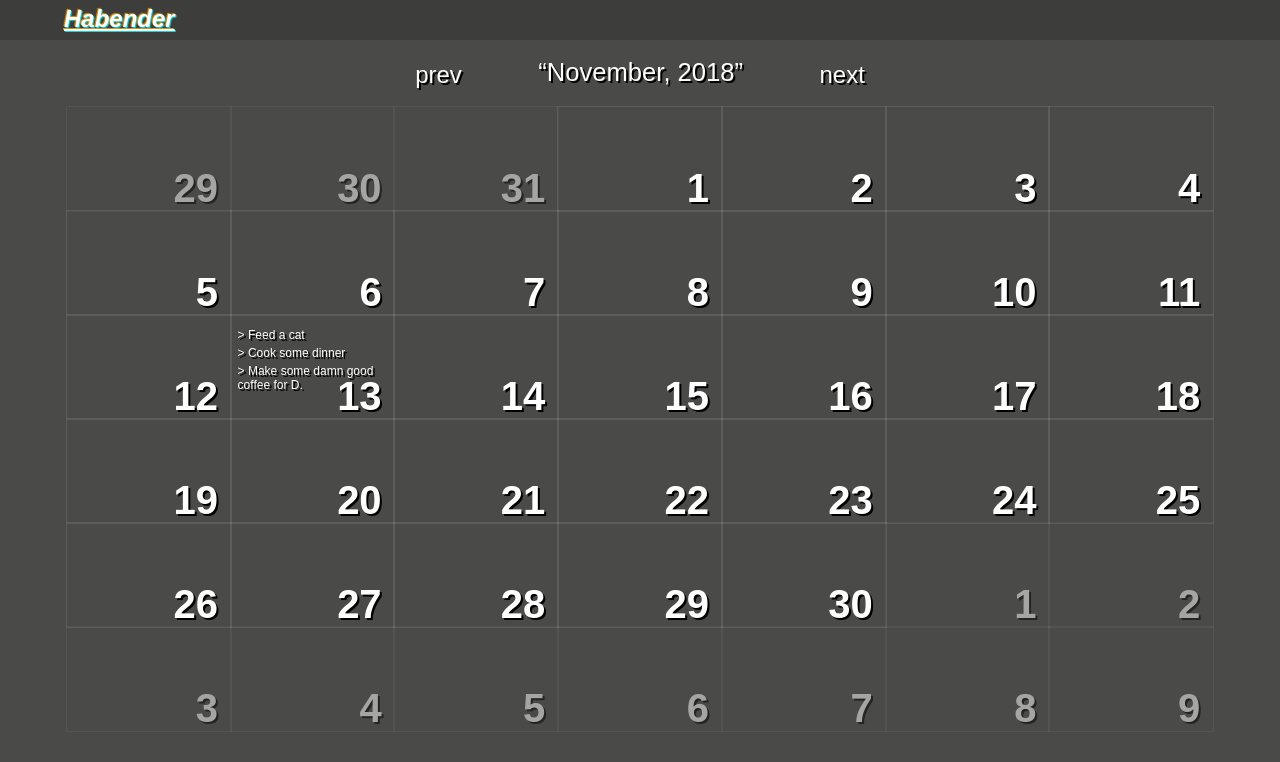
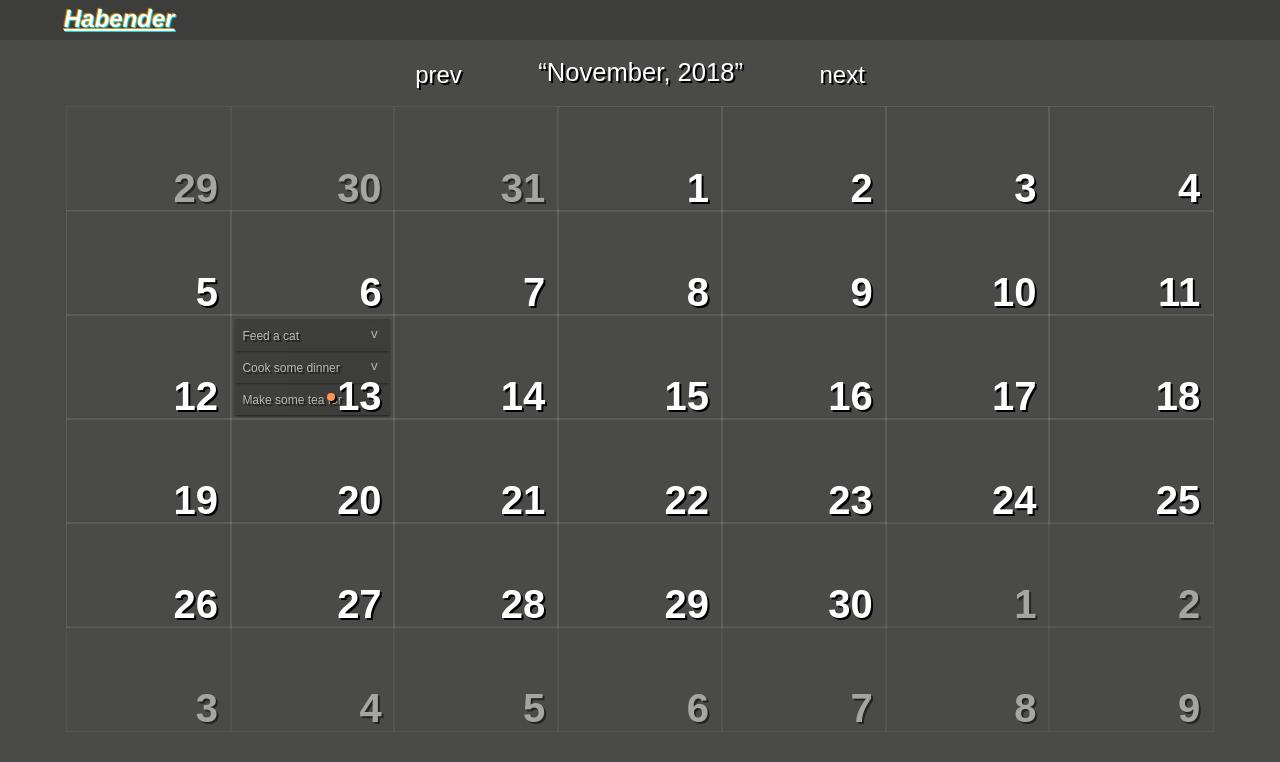
Before and after one commit to yugisu/habender, a React (Create React App) app: page / in a window 1280 px wide. Shown: the top 762 px of the page. Built offline with nearby package versions, Linux system fonts and the light colour scheme.

Commit message:
design & implement Todos in ui

```diff
--- a/src/components/Calendar/Calendar.jsx
+++ b/src/components/Calendar/Calendar.jsx
@@ -18,9 +18,9 @@ class Calendar extends Component {
       Calendar.newDay(this.today, [
         'Feed a cat',
         'Cook some dinner',
-        'Make some damn good coffee for D.',
+        'Make some tea for my darling',
       ]),
-      Calendar.newDay(NiceDate.newDate(this.today, -33), [
+      Calendar.newDay(NiceDate.newDate(this.today, -22), [
         'Drink some cola',
         'Finish that goddamn stoopid todo app',
       ]),
@@ -49,8 +49,12 @@ class Calendar extends Component {
     const { openedMonth, todos } = this.state;
 
     // const prevMonthTodos = todos.filter((el) => el.date.month === openedMonth.month - 1);
-    const curMonthTodos = todos.filter(
-      (el) => el.date.month === openedMonth.month,
+    const currentTodos = todos.filter((el) =>
+      [
+        openedMonth.month - 1,
+        openedMonth.month,
+        openedMonth.month + 1,
+      ].includes(el.date.month),
     );
     // const nextMonthTodos = todos.filter((el) => el.date.month === openedMonth.month + 1);
 
@@ -62,7 +66,7 @@ class Calendar extends Component {
         />
 
         <div className="calendar__body">
-          <Month monthObj={openedMonth} todos={curMonthTodos} />
+          <Month monthObj={openedMonth} todos={currentTodos} />
         </div>
       </div>
     );
--- a/src/components/CalendarTile/CalendarTile.jsx
+++ b/src/components/CalendarTile/CalendarTile.jsx
@@ -1,4 +1,6 @@
 import React from 'react';
+
+import Todo from '../Todo';
 
 const CalendarTile = ({ dayObj, activities, isFromOtherMonth }) => {
   const isEmpty = activities.length === 0;
@@ -11,15 +13,13 @@ const CalendarTile = ({ dayObj, activities, isFromOtherMonth }) => {
         (!isEmpty ? ' tile--not-empty' : '')
       }>
       <div className="tile__label">
-        <span>{dayObj.date}</span>
+        <div className="tile__label__name">{dayObj.date}</div>
       </div>
-      <ul className="tile__content">
+      <div className="tile__content">
         {activities.map((el) => (
-          <li className="todo todo--minified" key={`todo-${el.id}`}>
-            {el.name}
-          </li>
+          <Todo todoObj={el} key={`todo-${el.id}`} />
         ))}
-      </ul>
+      </div>
     </div>
   );
 };
--- a/src/components/Month/Month.jsx
+++ b/src/components/Month/Month.jsx
@@ -7,14 +7,12 @@ const Month = ({ monthObj, todos }) => {
   const monthTiles = [
     ...Array(6).fill([...Array(7).keys()].map((elem) => elem + 1)),
   ].map((week, idxW) =>
-    week.map((day, idxD) => {
+    week.map((day) => {
       const tetha = NiceDate.newDate(monthObj);
       tetha.addDays(day - monthObj.day + 7 * idxW);
 
       const isFromOtherMonth = tetha.month !== monthObj.month;
-      const dayInTodos = todos.find(
-        (el) => !isFromOtherMonth && el.date.date === tetha.date,
-      );
+      const dayInTodos = todos.find((el) => el.date.show() === tetha.show());
       let activities = [];
       if (dayInTodos) {
         activities = dayInTodos.activities;
--- /dev/null
+++ b/src/components/Todo/Todo.jsx
@@ -0,0 +1,35 @@
+import React, { Component } from 'react';
+
+import NiceDate from '../../NiceDate';
+
+export default class Todo extends Component {
+  state = {
+    minified: true,
+  };
+
+  toggleMinified = () => {
+    this.setState((state) => ({
+      minified: !state.minified,
+    }));
+  };
+
+  render() {
+    const { minified } = this.state;
+    const { todoObj } = this.props;
+
+    return (
+      <div className={`todo ${minified ? 'todo--minified' : ''}`}>
+        <div className="todo__head">
+          <div className="todo__head__name">{todoObj.name}</div>
+          <button
+            className="todo__head__btn-expand"
+            onClick={this.toggleMinified}
+          >
+            v
+          </button>
+        </div>
+        <div className="todo__content" />
+      </div>
+    );
+  }
+}
--- /dev/null
+++ b/src/components/Todo/index.js
@@ -0,0 +1,3 @@
+import Todo from './Todo.jsx';
+
+export default Todo;
--- a/src/index.css
+++ b/src/index.css
@@ -15,6 +15,10 @@ html {
 body {
   margin: 0;
   padding: 0;
+}
+
+button {
+  outline: none;
 }
 
 ::-moz-selection {
@@ -183,14 +187,6 @@ header {
   transition: 0.15s;
 }
 
-.tile--other-month {
-  opacity: 0.5;
-}
-
-.tile--other-month:hover {
-  opacity: 1;
-}
-
 .tile__label {
   position: relative;
   z-index: 100;
@@ -205,10 +201,6 @@ header {
       -ms-flex-pack: end;
           justify-content: flex-end;
   padding: 0 1vw;
-  color: #fff;
-  text-shadow: 2px 2px 0px black;
-  font-size: 5vh;
-  font-weight: bold;
   background: transparent;
   -webkit-user-select: none;
      -moz-user-select: none;
@@ -217,6 +209,57 @@ header {
   -webkit-transition: 0.15s;
   transition: 0.15s;
   border-radius: 0;
+}
+
+.tile__label__name {
+  display: -webkit-box;
+  display: -ms-flexbox;
+  display: flex;
+  -webkit-box-align: center;
+      -ms-flex-align: center;
+          align-items: center;
+  color: #fff;
+  text-shadow: 2px 2px 0px black;
+  font-size: 5vh;
+  font-weight: bold;
+}
+
+.tile__content {
+  z-index: 50;
+  height: 100%;
+  margin: 0;
+  -webkit-transform: translate(0, -100%);
+          transform: translate(0, -100%);
+  padding: 0.5vh;
+  font-size: 1.5vh;
+  overflow: auto;
+  opacity: 1;
+  -webkit-transition: opacity 0.15s;
+  transition: opacity 0.15s;
+}
+
+.tile__content:not(:hover) {
+  opacity: 0.6;
+}
+
+.tile--other-month {
+  opacity: 0.5;
+}
+
+.tile--other-month:hover {
+  opacity: 0.8;
+}
+
+.tile--not-empty .tile__label__name::before {
+  content: '';
+  display: block;
+  width: 1vh;
+  height: 1vh;
+  margin-right: 0.3vh;
+  -webkit-box-shadow: 2px 2px 0px black;
+          box-shadow: 2px 2px 0px black;
+  border-radius: 50%;
+  background: #ff934f;
 }
 
 .tile:hover {
@@ -228,21 +271,80 @@ header {
   opacity: 0.2;
 }
 
-.tile__content {
-  z-index: 50;
+.todo {
+  overflow: hidden;
   height: 100%;
-  margin: 0;
-  margin-top: -12.2vh;
-  padding: 3%;
-  font-size: 1.5vh;
-  overflow: auto;
+  background: rgba(134, 134, 134, 0.295);
+  -webkit-box-shadow: 0 0.2vh 0.2vh rgba(0, 0, 0, 0.7);
+          box-shadow: 0 0.2vh 0.2vh rgba(0, 0, 0, 0.7);
+  -webkit-transition: 0.15s;
+  transition: 0.15s;
+}
+
+.todo__head {
+  width: 100%;
+  display: -ms-grid;
+  display: grid;
+  -ms-grid-columns: auto 2.5vw;
+      grid-template-columns: auto 2.5vw;
+  overflow: hidden;
+  background: rgba(0, 0, 0, 0.4);
+  -webkit-box-shadow: 0 0.2vh 0.2vh rgba(0, 0, 0, 0.7);
+          box-shadow: 0 0.2vh 0.2vh rgba(0, 0, 0, 0.7);
+  -webkit-transition: 0.15s;
+  transition: 0.15s;
+}
+
+.todo__head:hover {
+  background: rgba(26, 26, 26, 0.4);
+}
+
+.todo__head__name {
+  display: inline-block;
+  line-height: 3vh;
+  margin: 0.6vh 0.2vw 0.3vh 0.6vw;
+}
+
+.todo__head__btn-expand {
+  height: 1.5vw;
+  width: 1.5vw;
+  border-radius: 50%;
+  margin: .6vh auto;
+  background: transparent;
+  line-height: 1.5vw;
+  text-align: center;
+  padding: 0;
+  border: none;
+  color: #fff;
+  -webkit-box-shadow: 0 0 10vh #000;
+          box-shadow: 0 0 10vh #000;
+  -webkit-transform: rotate(180deg);
+          transform: rotate(180deg);
+  -webkit-transition: -webkit-transform 0.15s;
+  transition: -webkit-transform 0.15s;
+  transition: transform 0.15s;
+  transition: transform 0.15s, -webkit-transform 0.15s;
 }
 
 .todo--minified {
-  padding: 0.2rem;
+  height: 4vh;
+  border-radius: 0;
+  margin: 0;
 }
 
-.todo::before {
-  content: '> ';
+.todo--minified .todo__head {
+  height: 100%;
+}
+
+.todo--minified .todo__head__btn-expand {
+  -ms-flex-item-align: auto;
+      -ms-grid-row-align: auto;
+      align-self: auto;
+  -webkit-transform: rotate(0deg);
+          transform: rotate(0deg);
+}
+
+.todo--minified .todo__content {
+  display: none;
 }
 /*# sourceMappingURL=index.css.map */
--- a/src/index.scss
+++ b/src/index.scss
@@ -93,6 +93,9 @@ html {
 body {
   margin: 0;
   padding: 0;
+}
+button {
+  outline: none;
 }
 ::selection {
   background: theme(selection-color);
@@ -235,15 +238,7 @@ header {
   border-radius: theme(tile-roundness);
   outline: 0.2vh solid rgba(134, 134, 134, 0.3);
   transition: 0.15s;
-  // border-collapse: collapse;
-}
-.tile--other-month {
-  opacity: 0.5;
-  &:hover {
-    opacity: 1;
-  }
-}
-.tile__label {
+  &__label {
     position: relative;
     z-index: 100;
     height: 100%;
@@ -251,35 +246,114 @@ header {
     align-items: flex-end;
     justify-content: flex-end;
     padding: 0 1vw;
+    background: transparent;
+    user-select: none;
+    transition: 0.15s;
+    border-radius: theme(tile-roundness);
+    &__name {
+      display: flex;
+      align-items: center;
       color: theme(tile-label-text);
       text-shadow: theme(tile-label-text-shadow);
       font-size: 5vh;
       font-weight: bold;
-  background: transparent;
-  user-select: none;
-  transition: 0.15s;
-  border-radius: theme(tile-roundness);
     }
-.tile:hover {
+  }
+  &__content {
+    z-index: 50;
+    height: 100%;
+    margin: 0;
+    transform: translate(0, -100%);
+    padding: 0.5vh;
+    font-size: 1.5vh;
+    overflow: auto;
+    opacity: 1;
+    transition: opacity 0.15s;
+    &:not(:hover) {
+      opacity: 0.6;
+    }
+  }
+  &--other-month {
+    opacity: 0.5;
+    &:hover {
+      opacity: 0.8;
+    }
+  }
+  &--not-empty .tile__label__name::before {
+    content: '';
+    display: block;
+    width: 1vh;
+    height: 1vh;
+    margin-right: 0.3vh;
+    box-shadow: theme(tile-label-text-shadow);
+    border-radius: 50%;
+    background: theme(pri);
+  }
+  &:hover {
     background: rgba(0, 0, 0, 0.05);
     .tile__label {
       z-index: -1;
       opacity: 0.2;
     }
   }
-.tile__content {
-  z-index: 50;
-  height: 100%;
-  margin: 0;
-  margin-top: -12.2vh;
-  padding: 3%;
-  font-size: 1.5vh;
-  overflow: auto;
-}
-.todo--minified {
-  padding: 0.2rem;
-}
-.todo::before {
-  content: '> ';
 }
 // #endregion
+// Todo
+// #region
+.todo {
+  $todo-bor-rad: 1vh;
+  overflow: hidden;
+  height: 100%;
+  background: rgba(134, 134, 134, 0.295);
+  box-shadow: 0 0.2vh 0.2vh rgba(0, 0, 0, 0.7);
+  transition: 0.15s;
+  &__head {
+    width: 100%;
+    display: grid;
+    grid-template-columns: auto 2.5vw;
+    overflow: hidden;
+    background: rgba(0, 0, 0, 0.4);
+    box-shadow: 0 0.2vh 0.2vh rgba(0, 0, 0, 0.7);
+    transition: 0.15s;
+    &:hover {
+      background: lighten(rgba(0, 0, 0, 0.4), 10%);
+    }
+    // TODO: REMAKE .todo--minified and .todo into .todo and .todo--expanded
+    &__name {
+      display: inline-block;
+      line-height: 3vh;
+      margin: 0.6vh 0.2vw 0.3vh 0.6vw;
+    }
+    &__btn-expand {
+      height: 1.5vw;
+      width: 1.5vw;
+      border-radius: 50%;
+      margin: .6vh auto;
+      background: transparent;
+      line-height: 1.5vw;
+      text-align: center;
+      padding: 0;
+      border: none;
+      color: #fff;
+      box-shadow: 0 0 10vh #000;
+      transform: rotate(180deg);
+      transition: transform 0.15s;
+    }
+  }
+  &--minified {
+    height: 4vh;
+    border-radius: 0;
+    margin: 0;
+    .todo__head {
+      height: 100%;
+      &__btn-expand {
+        align-self: auto;
+        transform: rotate(0deg);
+      }
+    }
+    .todo__content {
+      display: none;
+    }
+  }
+}
+// #endregion
```
Also changed, not shown: 1 other file (tests, documents, lock files or other folders). Lines whose indentation alone changed are shown as unchanged.
